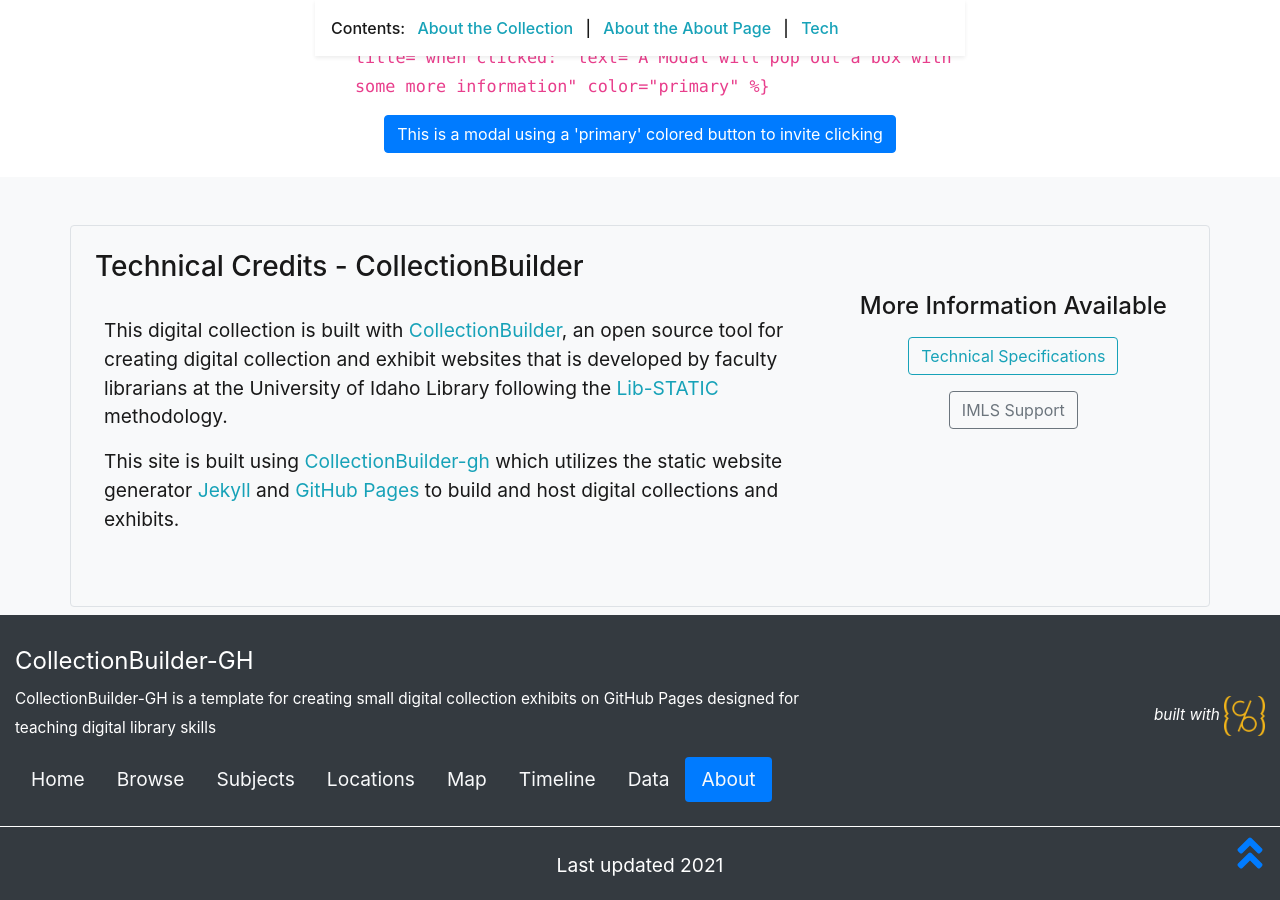
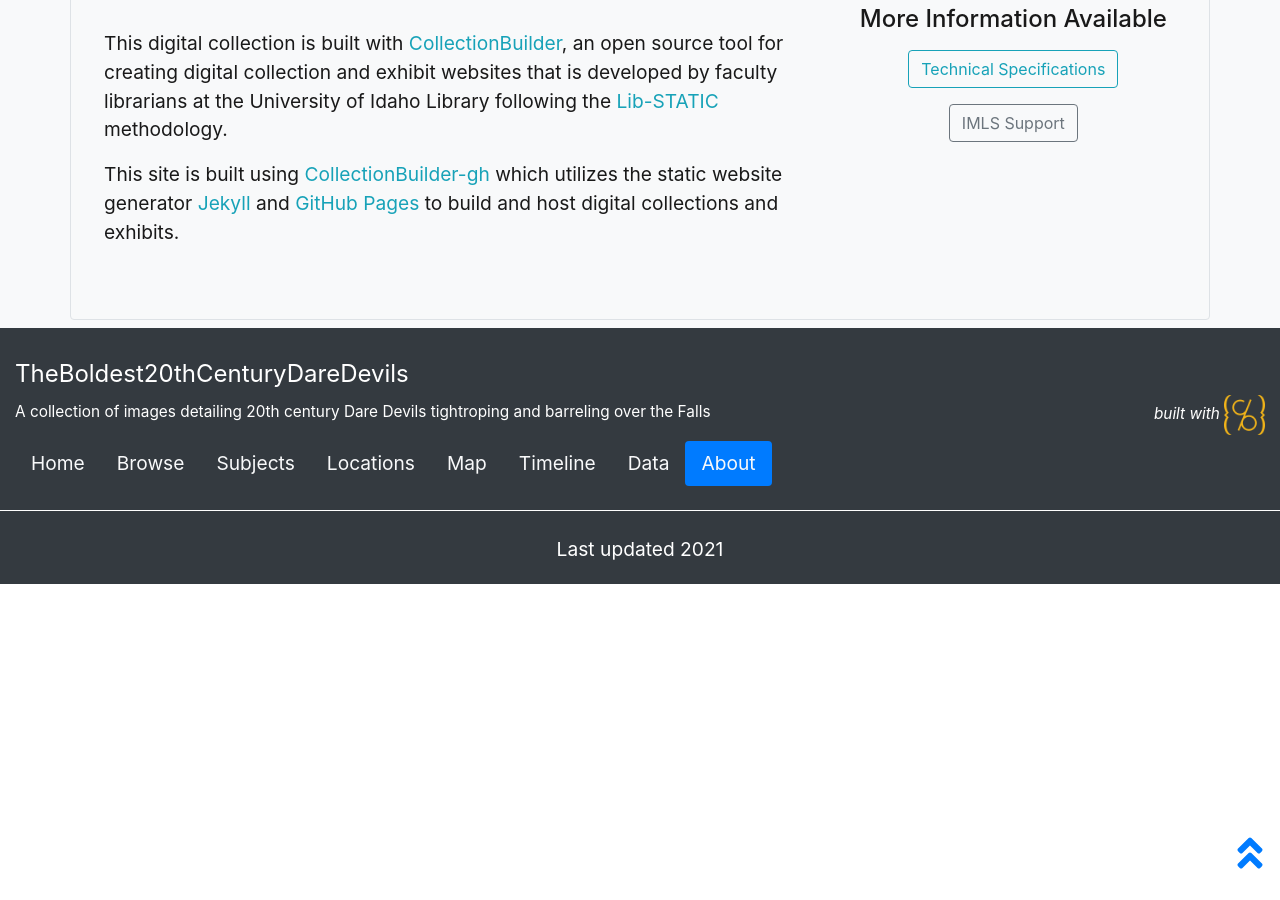
Before and after one commit to LuanaAmatuzio/The-Boldest-20th-Century-Dare-Devils, a Jekyll site: the page built from pages/about.md, in a window 1280 px wide and 900 px high, scrolled down 5180 px. Built offline with Jekyll 4.4.1, drawn with Linux system fonts in a browser that asks for light colours; after the commit the page ends 5764 px from its top, so only the background shows below that; some of the changed text lies outside the part shown.

Commit message:
Update _config.yml

```diff
--- a/_config.yml
+++ b/_config.yml
@@ -12,20 +12,20 @@
 #url: https://collectionbuilder.github.io
 # baseurl is path to location on the domain if necessary e.g. /digital/hjccc
 # on GitHub Pages it is your github repository's name prefixed with a /
-#baseurl: /collectionbuilder-gh
+#baseurl: /TheBoldest20thCenturyDareDevils
 # location of code, the full url to your github repository
-source-code: https://github.com/CollectionBuilder/collectionbuilder-gh
+source-code: https://github.com/CollectionBuilder/TheBoldest20thCenturyDareDevils
 
 ##########
 # SITE SETTINGS
 #
 # title of site appears in banner
-title: CollectionBuilder-GH
+title: TheBoldest20thCenturyDareDevils
 # tagline, a short phrase that will appear throughout the site in the top banner
-tagline: a template for creating simple digital exhibits
+tagline: 20th Century Dare Devils
 # description appears in meta tags and other locations
 # this description might appear in search result lists, keep around 160 characters max
-description: "CollectionBuilder-GH is a template for creating small digital collection exhibits on GitHub Pages designed for teaching digital library skills"
+description: A collection of images detailing 20th century Dare Devils tightroping and barreling over the Falls
 # creator of the digital collection, to appear in meta tags; we typically use our GitHub usernames but feel free to just use your name
 author: CollectionBuilder
 
@@ -34,7 +34,7 @@
 #
 # Set the metadata for your collection (the name of the csv file in your _data directory that describes the objects in your collection)
 # Use the filename of your CSV **without** the ".csv" extension! E.g. _data/demo-metadata.csv --> "demo-metadata"
-metadata: demo-metadata
+metadata: metadata-template
 
 ##########
 # GOOGLE SERVICES [optional!]
```
